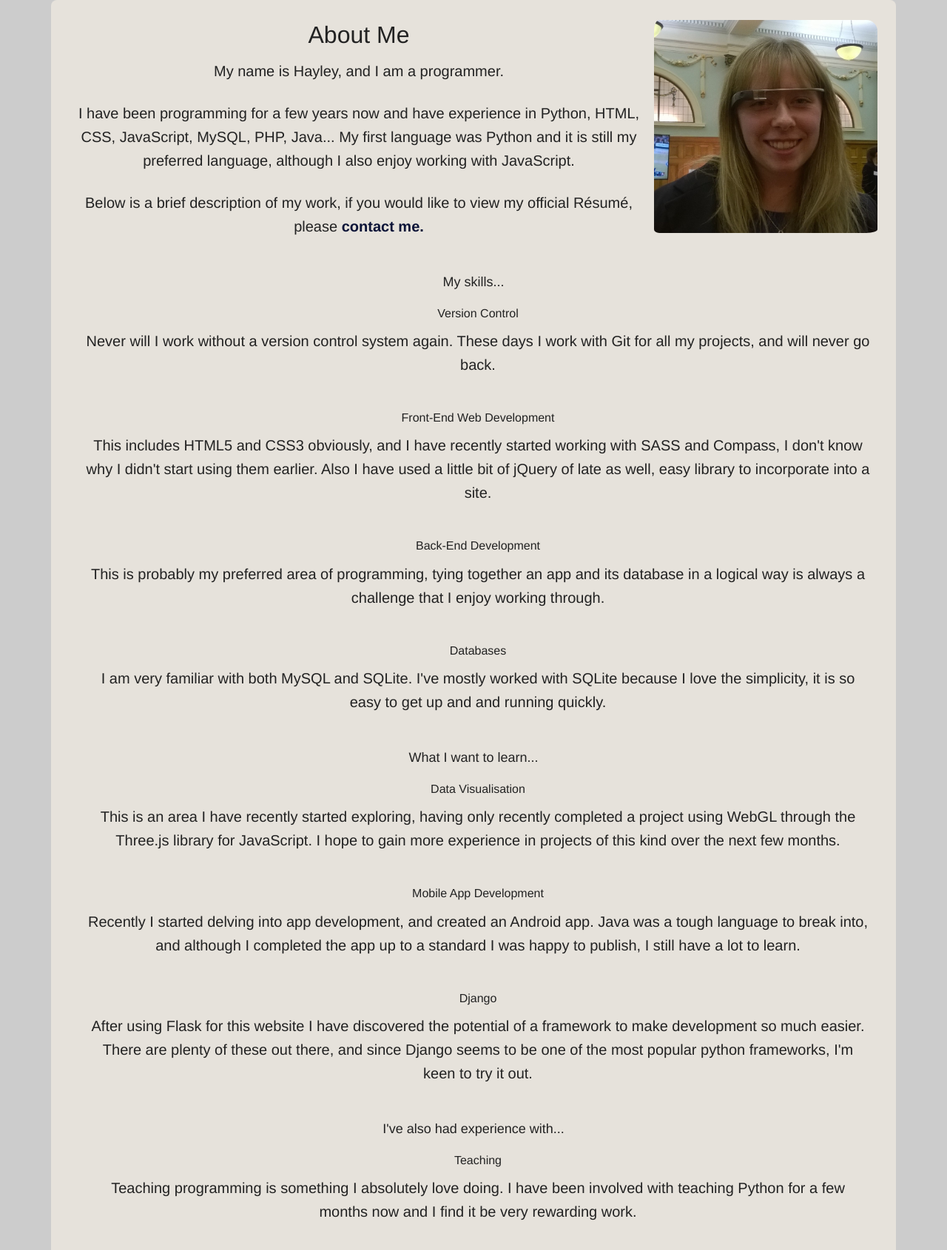
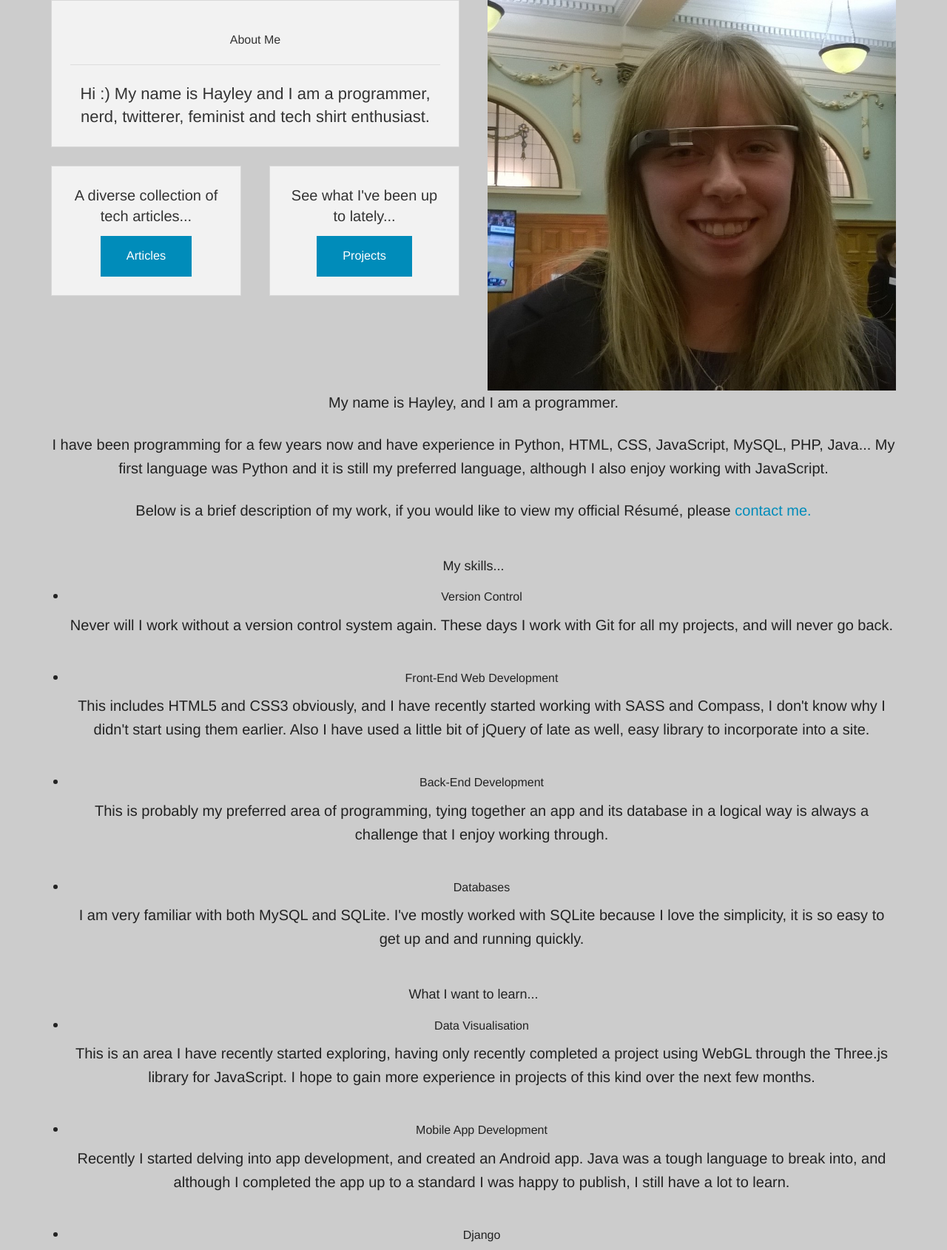
Before and after one commit to hayleycodes/personal-website, a Python web app: template templates/home.html in a window 1280 px wide. Shown: the part 230-1920 px from the top of the page at 74% size. Run offline with Jinja, Linux system fonts and the light colour scheme; the template is opened without the code that fills it, so the values that code supplies are empty; some libraries are stand-ins or nearby versions.

Commit message:
touching home page for foundation, bringing back db

```diff
--- a/templates/home.html
+++ b/templates/home.html
@@ -1,15 +1,59 @@
 
 {% extends "layout.html" %}
 {% block body %}
-    <section>
 
-        <aside>
-            <img src="{{ url_for('static', filename='images/home/me6.jpg') }}" alt="Hayley van Waas">
-        </aside>
 
-        <h2>
-            About Me
-        </h2>
+<div class="row">
+
+    <div class="large-6 columns">
+
+        <h3 class="show-for-small">About Me<hr/></h3>
+
+        <div class="panel">
+            <h4 class="hide-for-small">About Me<hr/></h4>
+            <h5 class="subheader">
+                Hi :) My name is Hayley and I am a programmer, nerd, twitterer, feminist and tech shirt enthusiast.
+            </h5>
+        </div>
+
+        <div class="row">
+
+            <div class="large-6 small-6 columns">
+
+                <div class="panel">
+
+                    <h6 class="subheader">
+                        A diverse collection of tech articles...
+                    </h6>
+                    <a href="#" class="small button">Articles</a>
+
+                </div>
+
+            </div>
+
+            <div class="large-6 small-6 columns">
+                <div class="panel">
+                    <h6 class="subheader">
+                        See what I've been up to lately...
+                    </h6>
+                    <a href="#" class="small button">Projects</a>
+                </div>
+            </div>
+
+        </div>
+    </div>
+
+    <div class="large-6 hide-for-small columns">
+        <img src="{{ url_for('static', filename='images/home/me6.jpg') }}" alt="Hayley van Waas">
+    </div>
+
+</div>
+
+
+
+<div class="row">
+    <div class="large-12 columns">
+
 
         <p>
             My name is Hayley, and I am a programmer.
@@ -90,6 +134,7 @@
             </li>
         </ul>
 
-    <div class="clearfix"></div>
-  </section>
+        </div>
+</div>
+
 {% endblock %}
```
Also changed, not shown: flaskr.py (+36 -40 lines), templates/articles.html (+6 -1 lines), templates/blog.html (line endings or trailing spaces).
